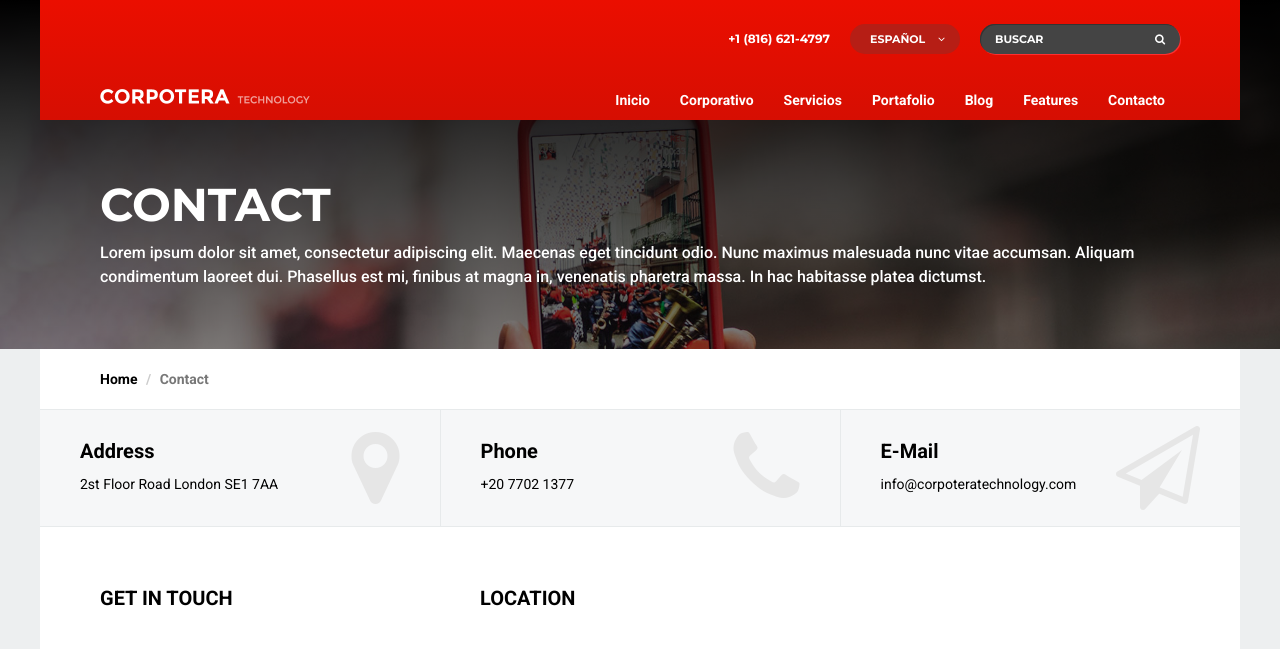
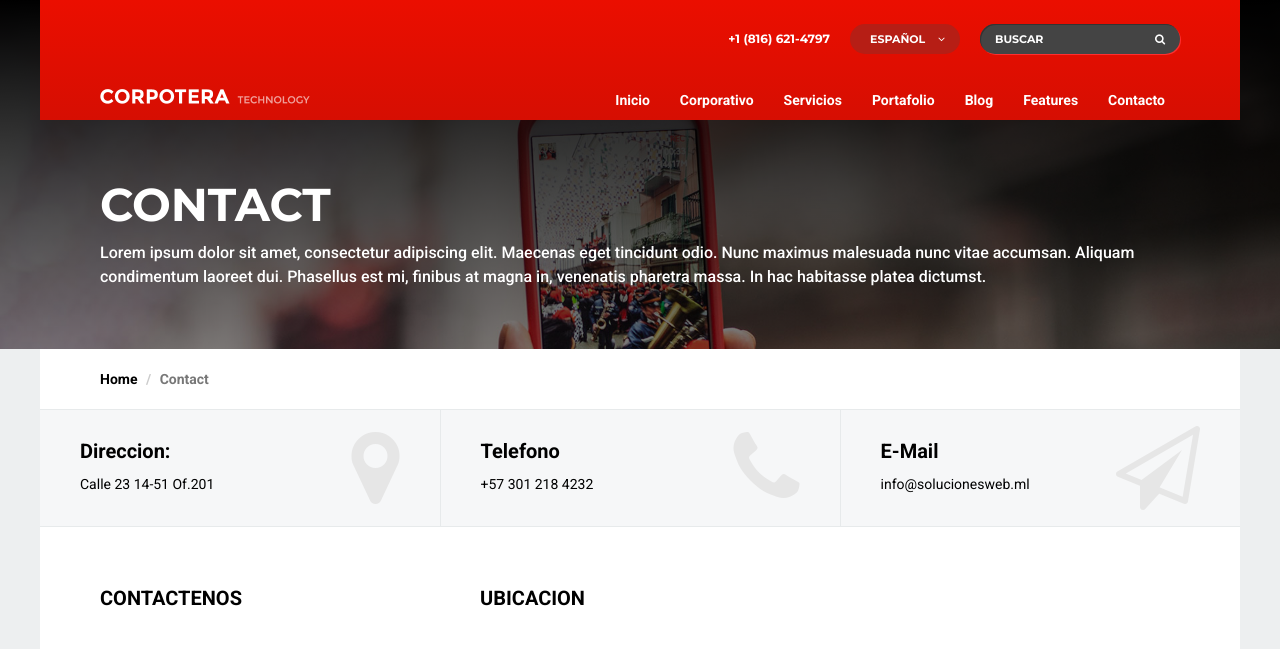
Before and after one commit to SolucionesWebCO/SolucionesWeb, a Jekyll site: the page built from contact-3.html, in a window 1280 px wide and 1400 px high. Shown: the top 649 px of the window. Built offline with Jekyll 4.4.1, drawn with Linux system fonts in a browser that asks for light colours; some of the changed text lies outside the part shown; grey boxes are pictures that could not be loaded.

Commit message:
Fixes on contact page

```diff
--- a/contact-3.html
+++ b/contact-3.html
@@ -5,6 +5,10 @@
 
 bannertitle: CONTACT
 bannercaption: Lorem ipsum dolor sit amet, consectetur adipiscing elit. Maecenas eget tincidunt odio. Nunc maximus malesuada nunc vitae accumsan. Aliquam condimentum laoreet dui. Phasellus est mi, finibus at magna in, venenatis pharetra massa. In hac habitasse platea dictumst.
+
+address: Calle 23 14-51 Of.201
+phone: +57 301 218 4232
+email: info@solucionesweb.ml
 ---
     <div class="site-banner">
 	<div class="banner-image">
@@ -37,18 +41,18 @@
             <div class="row">
                 <div class="col-md-4 with-icon">
                     <i class="fa fa-map-marker"></i>
-                    <h3 class="font-w700">Address</h3>
-                    <p>2st Floor Road London SE1 7AA</p>
+                    <h3 class="font-w700">Direccion:</h3>
+                    <p>{{ page.address }}</p>
                 </div>
                 <div class="col-md-4 with-icon">
                     <i class="fa fa-phone"></i>
-                    <h3 class="font-w700">Phone</h3>
-                    <p>+20 7702 1377</p>
+                    <h3 class="font-w700">Telefono</h3>
+                    <p>{{ page.phone }}</p>
                 </div>
                 <div class="col-md-4 with-icon">
                     <i class="fa fa-paper-plane-o"></i>
                     <h3 class="font-w700">E-Mail</h3>
-                    <p><a href="mailto:info@corpoteratechnology.com">info@corpoteratechnology.com</a></p>
+                    <p><a href="mailto:{{ page.email }}">{{ page.email }}</a></p>
                 </div>
             </div>
         </section>
@@ -58,32 +62,28 @@
         <section class="site-block white" id="section-contact">
             <div class="row large">
                 <div class="col-md-4 col-sm-6">
-                    <h3 class="font-w700 margin-b40">GET IN TOUCH</h3>
+                    <h3 class="font-w700 margin-b40">CONTACTENOS</h3>
                     <div class="data-form">
                         <form action="http://formspree.io/info@solucionesweb.ml" id="contact-form" method="post">
                             <div class="row">
                                 <div class="col-md-12">
-                                    <label>Name</label>
-                                    <input type="text" id="form-name" name="form-name" placeholder="Enter your name">
+                                    <label>Nombre</label>
+                                    <input type="text" id="form-name" name="form-name" placeholder="Su nombre">
                                 </div>
                                 <div class="col-md-12">
-                                    <label>Surname</label>
-                                    <input type="text" id="form-surname" name="form-surname" placeholder="Enter your surname">
-                                </div>
-                                <div class="col-md-12">
-                                    <label>Phone</label>
-                                    <input type="text" id="form-phone" name="form-phone" placeholder="Enter your phone number">
+                                    <label>Telefono</label>
+                                    <input type="text" id="form-phone" name="form-phone" placeholder="Su telefono/celular">
                                 </div>
                                 <div class="col-md-12">
                                     <label>EMail</label>
-                                    <input type="text" id="form-email" name="form-email" placeholder="Enter your email">
+                                    <input type="text" id="form-email" name="form-email" placeholder="Su email">
                                 </div>
                                 <div class="col-md-12">
-                                    <label>Message</label>
-                                    <textarea cols="6" rows="8" id="form-message" name="form-message" placeholder="Enter your message"></textarea>
+                                    <label>Mensaje</label>
+                                    <textarea cols="6" rows="8" id="form-message" name="form-message" placeholder="Escriba su mensaje"></textarea>
                                 </div>
                                 <div class="col-md-12">
-                                    <input type="submit" value="SEND MESSAGE" class="btn btn-red">
+                                    <input type="submit" value="ENVIAR" class="btn btn-red">
                                 </div>
                             </div>
                         </form>
@@ -91,10 +91,10 @@
                     <div class="mobile-space"></div>
                 </div>
                 <div class="col-md-8 col-sm-6">
-                    <h3 class="font-w700 margin-b40">LOCATION</h3>
+                    <h3 class="font-w700 margin-b40">UBICACION</h3>
                     <div class="google-map"></div>
                     <hr class="margin-v60">
-                    <h3 class="font-w700 margin-b20">FOLLOW US</h3>
+                    <h3 class="font-w700 margin-b20">SIGANOS</h3>
                     <ul class="social-icons social-round social-hovered clearfix">
                         <li class="facebook"><a href="#"><i class="fa fa-facebook"></i></a></li>
                         <li class="twitter"><a href="#"><i class="fa fa-twitter"></i></a></li>
```
